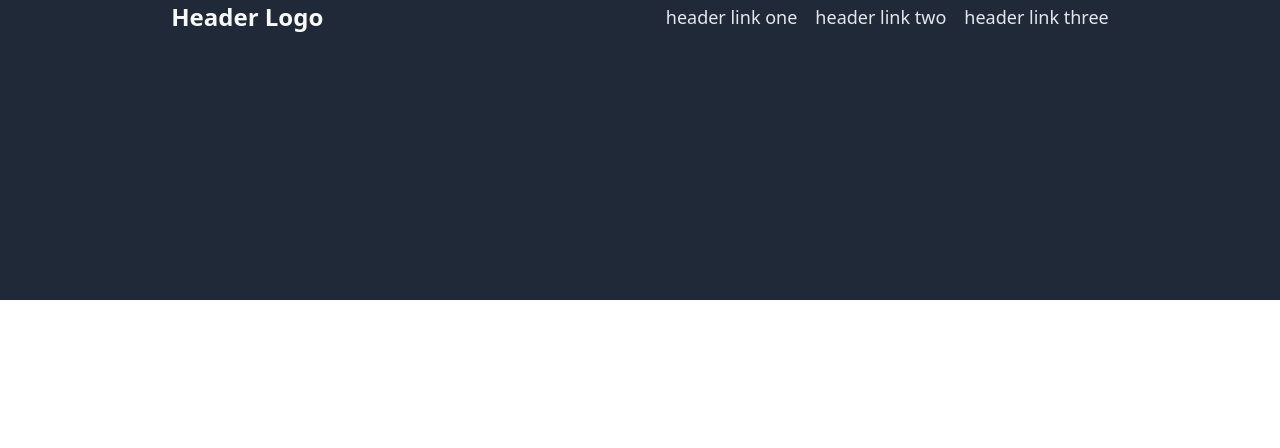
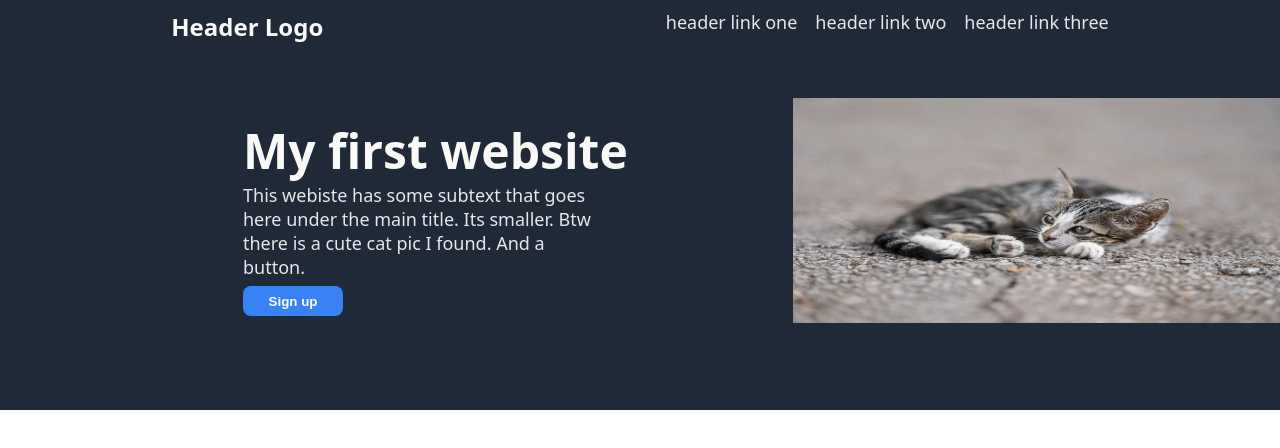
Before and after one commit to Dixon3o/Landing-page, a plain HTML site: page index.html in a window 1280 px wide. Drawn offline with Linux system fonts and the light colour scheme.

Commit message:
Add first section of the page

```diff
--- a/index.html
+++ b/index.html
@@ -2,7 +2,7 @@
 <html lang="en">
     <head>
         <meta charset="utf-8">
-        <title>Landing page</title>
+        <title>Landing Page</title>
         <link rel="stylesheet" href="style.css">
     </head>
     <body>
@@ -17,6 +17,14 @@
                     </ul>
                 </div>
             </div>
+            <div class="afterheader">
+                <div class="paragraph">
+                    <p class="maintext">My first website</p>
+                    <p class="secondarytext">This webiste has some subtext that goes here under the main title. Its smaller. Btw there is a cute cat pic I found. And a button.</p>
+                    <button class="b1">Sign up</button>
+                </div>
+                <img class="catimage" src="../Landing-page/images/cat.webp" alt="cute cat image">
+            </div>
         </div>
     </body>
 </html>
--- a/style.css
+++ b/style.css
@@ -9,7 +9,7 @@ body{
 }
 .firstsection{
     background: #1F2937;
-    height: 300px;
+    height: 410px;
 }
 .header{
     display: flex;
@@ -22,6 +22,7 @@ body{
 .header .logo{
     font-weight: 700;
     display: flex;
+    padding-top: 10px;
 }
 .links a{
     text-decoration: none;
@@ -37,3 +38,41 @@ li{
     list-style-type: none;
     display: flex;
 }
+.paragraph{
+    display: flex;
+    flex-direction: column;
+    padding-left: 243px;
+    padding-top: 75px;
+}
+.maintext{
+    font-size: 48px;
+    color: #f9faf8;
+    font-weight: 900;
+    gap: 2px;
+    width: 400px;
+}
+.secondarytext{
+    font-size: 18px;
+    color: #E5E7EB;
+    width: 350px;
+    padding-bottom: 7px;
+}
+.b1{
+    border-radius: 8px;
+    border: none;
+    color: white;
+    background-color: #3882f6;
+    width: 100px;
+    height: 30px;
+    flex-shrink: 0;
+    font-weight: 700;
+}
+.catimage{
+    height: 225px;
+    width: 490px;
+    padding-left: 150px;
+    padding-top: 55px;
+}
+.afterheader{
+    display: flex;
+}
```
Also changed, not shown: images/cat.webp (added).
